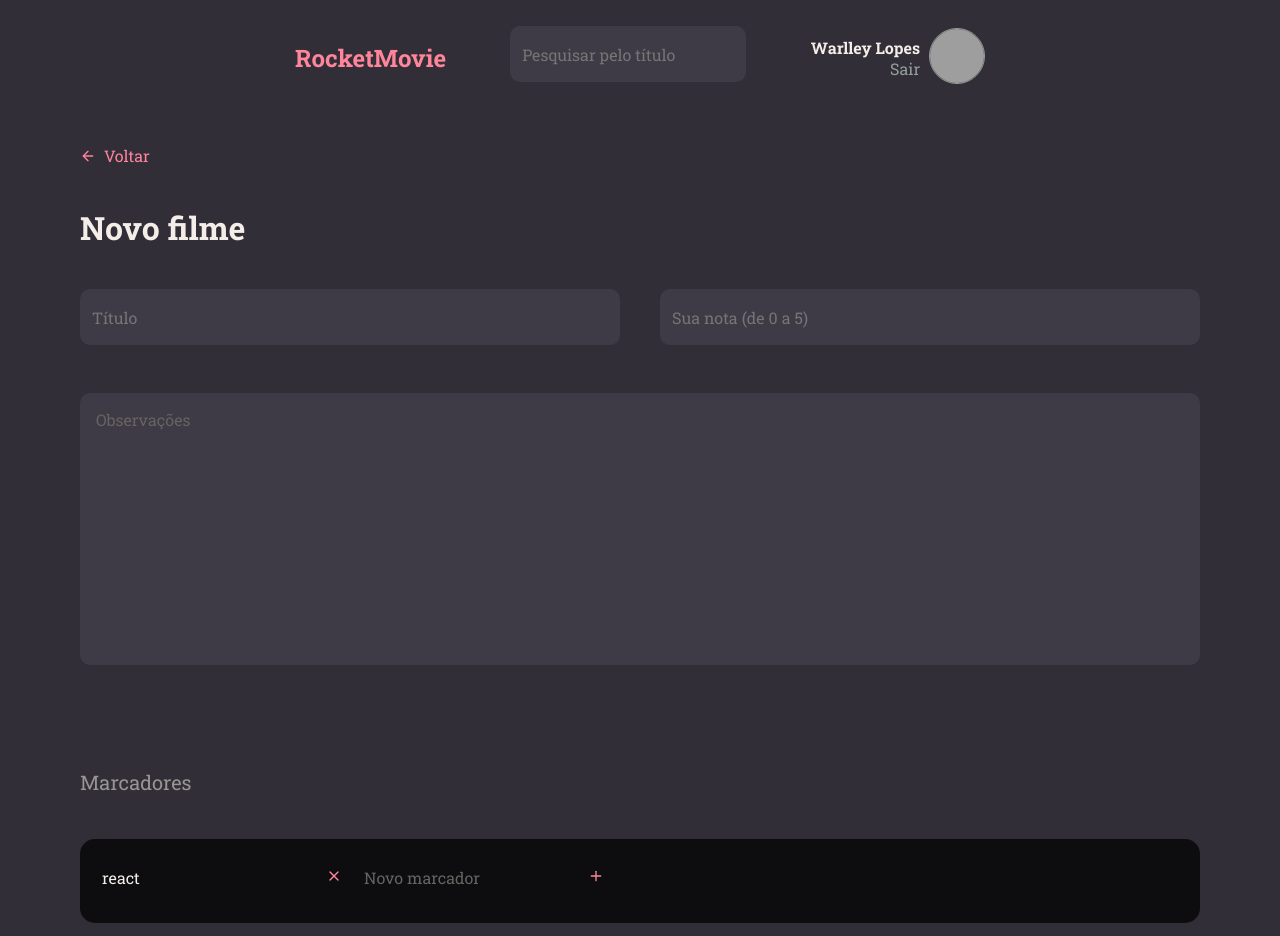
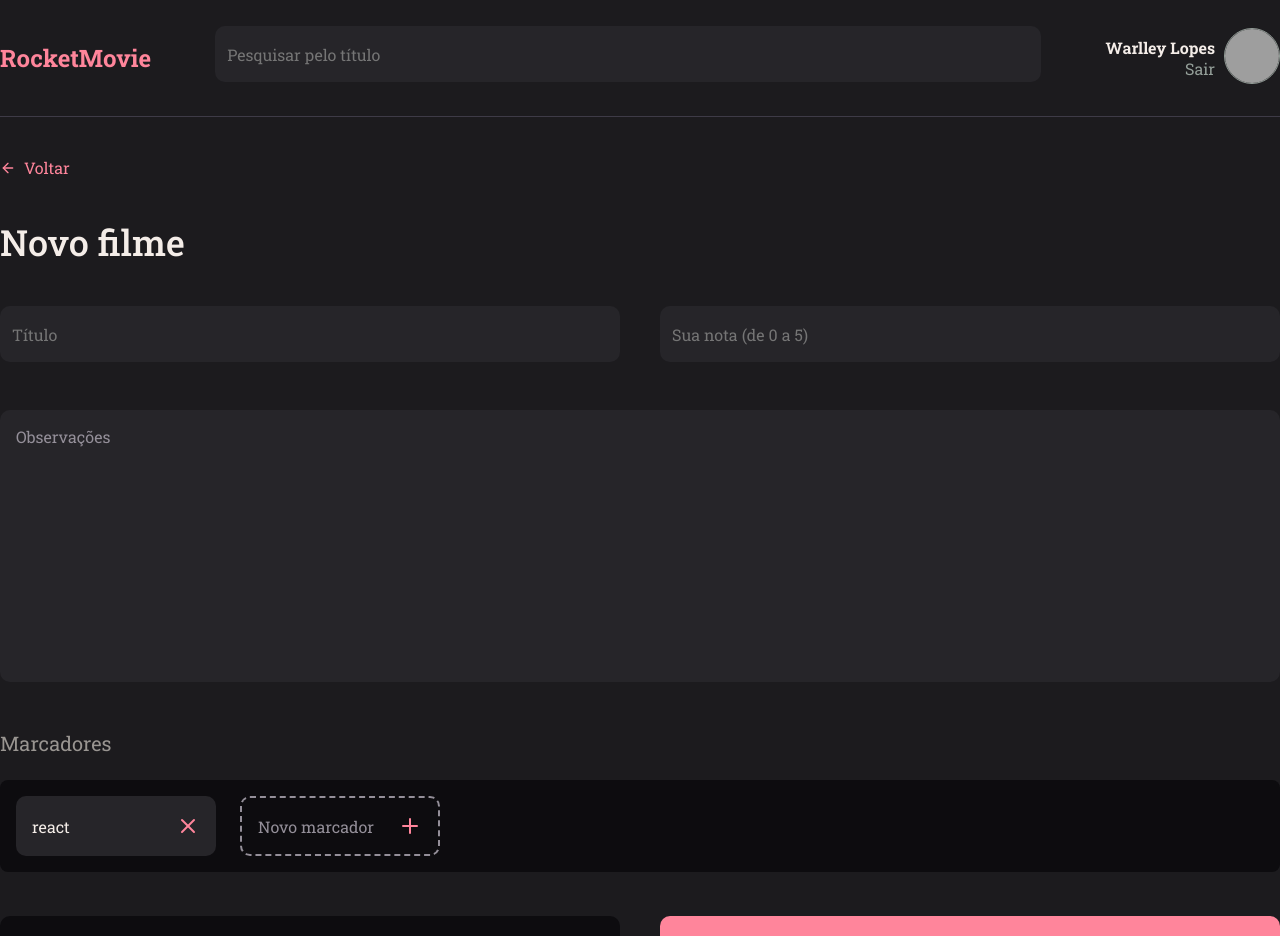
Before and after one commit to WarlleyPLopes/rocketmovie, a React (Vite) app: page /new in a window 1280 px wide. Shown: the top 936 px of the page. Built offline with nearby package versions, Linux system fonts and the light colour scheme; grey boxes are pictures that could not be loaded.

Commit message:
correcting page new styling

```diff
--- a/src/components/Input/styles.js
+++ b/src/components/Input/styles.js
@@ -7,7 +7,7 @@ export const Container = styled.div`
   display: flex;
   align-items: center;
 
-  background-color: ${({ theme }) => theme.COLORS.BACKGROUND_700} ;
+  background-color: ${({ theme }) => theme.COLORS.INPUT_COLOR} ;
   color: ${({ theme }) => theme.COLORS.GRAY_300};
 
   margin-bottom: 8px;
--- a/src/components/NoteItem/index.jsx
+++ b/src/components/NoteItem/index.jsx
@@ -2,17 +2,21 @@ import { FiPlus, FiX } from "react-icons/fi";
 
 import { Container } from "./styles";
 
-export function NoteItem({ isnew, value, onClick, ...rest }) {
+export function NoteItem({ isNew, value, onClick, ...rest }) {
   return (
-    <Container isNew={isnew} {...rest}>
-      <input type="text" value={value} readOnly={!isnew} {...rest} />
+    <Container isNew={isNew} {...rest}>
+      <input
+      type="text"
+      value={value}
+      readOnly={!isNew}
+      {...rest}
+      />
 
       <button
         type="button"
         onClick={onClick}
-        className={isnew ? "button-add" : "button-delete"}
       >
-        {isnew ? <FiPlus /> : <FiX />}
+        {isNew ? <FiPlus /> : <FiX />}
       </button>
     </Container>
   );
--- a/src/components/NoteItem/styles.js
+++ b/src/components/NoteItem/styles.js
@@ -1,39 +1,23 @@
 import styled from "styled-components";
 
 export const Container = styled.div`
+  width: 200px;
   display: flex;
-  align-items: center;
-  background-color: ${({ theme, isnew }) =>
-    isnew ? "transparent" : theme.COLORS.BACKGROUND_800};
+  text-align: center;
+  padding: 16px;
+  margin-right: 24px;
+  border-radius: 10px;
+
+  background-color: ${({ theme, isNew }) =>
+    isNew ? "transparent" : theme.COLORS.INPUT_COLOR};
 
   color: ${({ theme }) => theme.COLORS.GRAY_300};
 
-  border: ${({ theme, isnew }) =>
-    isnew ? `1px dashed ${theme.COLORS.GRAY_300}` : "none"};
-
-  margin-bottom: 8px;
-  border-radius: 10px;
-  padding-right: 16px;
-
-  > button {
-    border: none;
-    background: none;
-  }
-
-  .button-delete {
-    color: ${({ theme }) => theme.COLORS.PINK};
-  }
-
-  .button-add {
-    color: ${({ theme }) => theme.COLORS.PINK};
-  }
+  border: ${({ theme, isNew }) =>
+    isNew ? `2px dashed ${theme.COLORS.GRAY_300}` : "none"};
 
   > input {
-    height: 56px;
     width: 100%;
-
-    padding: 12px;
-
     color: ${({ theme }) => theme.COLORS.WHITE};
     background: transparent;
 
@@ -43,4 +27,16 @@ export const Container = styled.div`
       color: ${({ theme }) => theme.COLORS.GRAY_300};
     }
   }
+
+  > button {
+    display: flex;
+    align-items: center;
+    border: none;
+    background: none;
+
+    svg {
+      font-size: 24px;
+      color: ${({ theme }) => theme.COLORS.PINK};
+    }
+  }
 `;
--- a/src/components/Section/styles.js
+++ b/src/components/Section/styles.js
@@ -6,6 +6,6 @@ export const Container = styled.section`
   > h1 {
     font-size: 36px;
     font-weight: 500;
-    padding-top: 64px;
+    padding-top: 40px;
   }
 `
--- a/src/components/Textarea/styles.js
+++ b/src/components/Textarea/styles.js
@@ -4,7 +4,7 @@ export const Container = styled.textarea`
   width: 100%;
   height: 272px;
 
-  background-color: ${({ theme }) => theme.COLORS.BACKGROUND_700};
+  background-color: ${({ theme }) => theme.COLORS.INPUT_COLOR};
   color: ${({ theme }) => theme.COLORS.GRAY_300};
 
   border: none;
--- a/src/pages/New/index.jsx
+++ b/src/pages/New/index.jsx
@@ -1,42 +1,66 @@
+import { useNavigate } from "react-router-dom";
+
+import { Container, Form } from "./styles";
+import { FiArrowLeft } from "react-icons/fi";
+
 import { NoteItem } from "../../components/NoteItem";
 import { Textarea } from "../../components/Textarea";
 import { Section } from "../../components/Section";
 import { Header } from "../../components/Header";
 import { Button } from "../../components/Button";
 import { Input } from "../../components/Input";
-import { FiArrowLeft } from "react-icons/fi";
-import { Container, Form } from "./styles";
-import { Link } from "react-router-dom";
+import { Line } from "../Home/styles";
 
 export function New() {
+  const navigate = useNavigate();
+
+  function handleBack() {
+    navigate(-1);
+  }
+
   return (
     <Container>
       <Header />
+      <Line />
+
       <main>
+
         <Form>
         <header>
-            <Link to='/'>
+        <button type="button" onClick={handleBack}>
           <FiArrowLeft />
           Voltar
-            </Link>
+        </button>
           <h1>Novo filme</h1>
+
         </header>
-          <div className="separete">
+
+
+
+            <div className="grid-input">
             <Input placeholder="Título" />
             <Input placeholder="Sua nota (de 0 a 5)" />
+
+          <Textarea className="full-width" placeholder="Observações" />
             </div>
-          <Textarea placeholder="Observações" />
+
+
           <Section title="Marcadores">
-            <div>
+            <div className="container-note">
               <NoteItem value="react"/>
-              <NoteItem placeholder="Novo marcador" isnew/>
+              <NoteItem placeholder="Novo marcador" isNew />
             </div>
           </Section>
-          <div className="separete">
+
+        <div className="grid-buttons">
             <Button className="black" title="Excluir filme" />
             <Button title="Salvar alterações" />
         </div>
+
+
+
         </Form>
+
       </main>
     </Container>
   );
--- a/src/pages/New/styles.js
+++ b/src/pages/New/styles.js
@@ -1,62 +1,80 @@
 import styled from "styled-components";
 
 export const Container = styled.div`
-  width: 100%;
-  height: 100vh;
+  > main {
+    max-width: 1366px;
+    margin: 0 auto;
 
-  display: grid;
-  padding: 0 80px;
-  grid-template-rows: 105px auto;
-  grid-template-areas:
-    "header"
-    "content";
+
+  }
 `;
 
 export const Form = styled.form`
+
+
   > header {
+
+    button {
+      display: flex;
+      align-items: center;
       margin-top: 40px;
+      gap: 8px;
+
+      border: none;
+      background: none;
+      color: ${({ theme }) => theme.COLORS.PINK};
+    }
 
     h1 {
       margin: 40px 0;
-    }
-
-    a {
-      display: flex;
-      align-items: center;
-      gap: 8px;
-      color: ${({ theme }) => theme.COLORS.PINK};
-      margin-top: 40px;
+      font-size: 36px;
+      font-weight: 500;
+      color: ${({ theme }) => theme.COLORS.WHITE};
     }
   }
 
-  > .separete {
-    display: flex;
-    flex-direction: row;
-    gap: 40px;
-    margin-bottom: 40px;
+  > .grid-input {
+    display: grid;
+    grid-template-columns: 1fr 1fr;
+    grid-gap: 40px;
 
-    .black {
-      background-color: ${({ theme }) => theme.COLORS.BLACK};
-      color: ${({ theme }) => theme.COLORS.PINK};
+    .full-width{
+      grid-column: 1/3;
     }
   }
 
+
+
   > section {
+    margin-top: 0;
     h1 {
-    padding-bottom: 16px;
-    margin-bottom: 28px;
-
-    color: ${({ theme}) => theme.COLORS.GRAY_100};
+      margin-bottom: 24px;
       font-size: 20px;
       font-weight: 400;
+      color: ${({ theme }) => theme.COLORS.GRAY_100};
     }
 
-  div {
-    padding: 5px;
+    .container-note{
       display: flex;
       flex-direction: row;
+      padding: 16px;
+      border-radius: 8px;
+      background: ${({theme}) => theme.COLORS.BLACK};
+    }
+
+  }
+
+  > .grid-buttons {
+    display: grid;
+    grid-template-columns: 1fr 1fr;
+    grid-gap: 40px;
+
+    .black {
       background-color: ${({theme}) => theme.COLORS.BLACK};
-    border-radius: 15px;
+      color: ${({theme}) => theme.COLORS.WHITE}
     }
   }
+
+
+margin-bottom: 40px;
 `;
--- a/src/pages/Profile/index.jsx
+++ b/src/pages/Profile/index.jsx
@@ -2,13 +2,20 @@ import { FiArrowLeft, FiUser, FiMail, FiLock, FiCamera } from "react-icons/fi";
 import { Input } from "../../components/Input";
 import { Button } from "../../components/Button";
 import { Container, Form, Avatar } from "./styles";
+import { useNavigate } from "react-router-dom";
 
 export function Profile() {
+  const navigate = useNavigate()
+
+  function handleBack(){
+    navigate(-1)
+  }
+
   return (
     <Container>
       <header>
         <div className="container">
-          <button>
+          <button type="button" onClick={handleBack}>
             <FiArrowLeft />
             Voltar
           </button>
--- a/src/styles/theme.js
+++ b/src/styles/theme.js
@@ -1,15 +1,16 @@
 export default {
     COLORS: {
       BACKGROUND_900: "rgb(35, 33, 41)",
-      BACKGROUND_800: "rgb(49, 46, 56)",
-      BACKGROUND_700: "rgb(62, 59, 71)",
+      BACKGROUND_800: "rgba(28, 27, 30, 1)",
+      BACKGROUND_700: "rgba(62, 59, 71, 1)",
+      INPUT_COLOR: "rgba(38, 37, 41, 1)",
 
       WHITE: "rgb(244, 237, 232)",
       PINK: "rgb(255, 133, 155)",
 
       GRAY_100: "rgb(153, 149, 145)",
       GRAY_200:"rgb(148, 159, 153)",
-      GRAY_300: "rgb(102, 99, 96)",
+      GRAY_300: "rgba(148, 143, 153, 1)",
 
       TAG:"rgba(49, 46, 56, 1)",
       BLACK:"rgb(13, 12, 15)",
```
Lines whose indentation alone changed are shown as unchanged.
